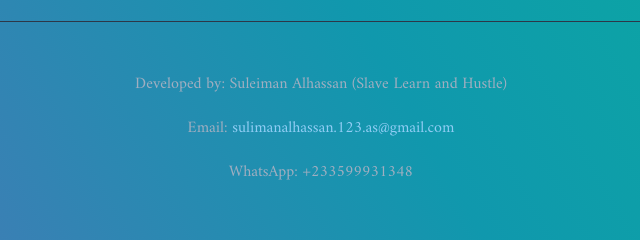
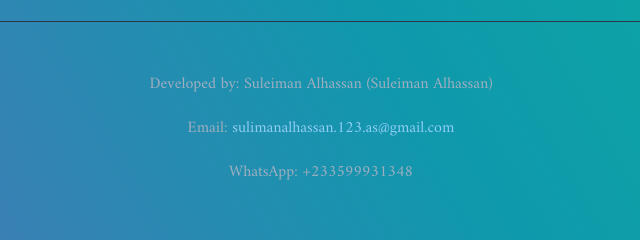
Before and after one commit to sulimanalhassan123as-code/Alhamdulillah-Allahu-Akbar, a plain HTML site: page index.html in a window 1280 px wide. Shown: the part 391-631 px from the top of the page, 319-959 px from the left. Drawn offline with Linux system fonts and the light colour scheme.

Commit message:
Update index.html

```diff
--- a/index.html
+++ b/index.html
@@ -35,7 +35,7 @@
         </main>
 
         <footer>
-            <p>Developed by: Suleiman Alhassan (Slave Learn and Hustle)</p>
+            <p>Developed by: Suleiman Alhassan (Suleiman Alhassan)</p>
             <div class="contact-info">
                 <p>Email: <a href="mailto:sulimanalhassan.123.as@gmail.com">sulimanalhassan.123.as@gmail.com</a></p>
                 <p>WhatsApp: +233599931348</p>
```
